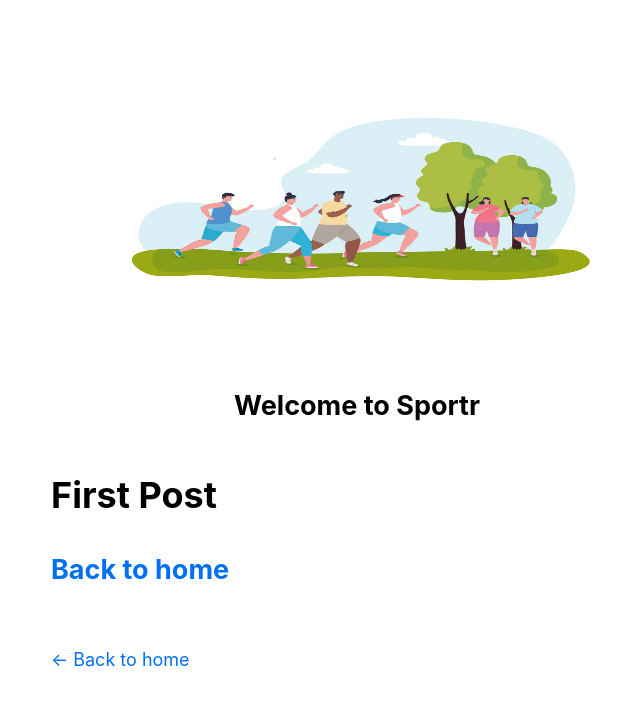
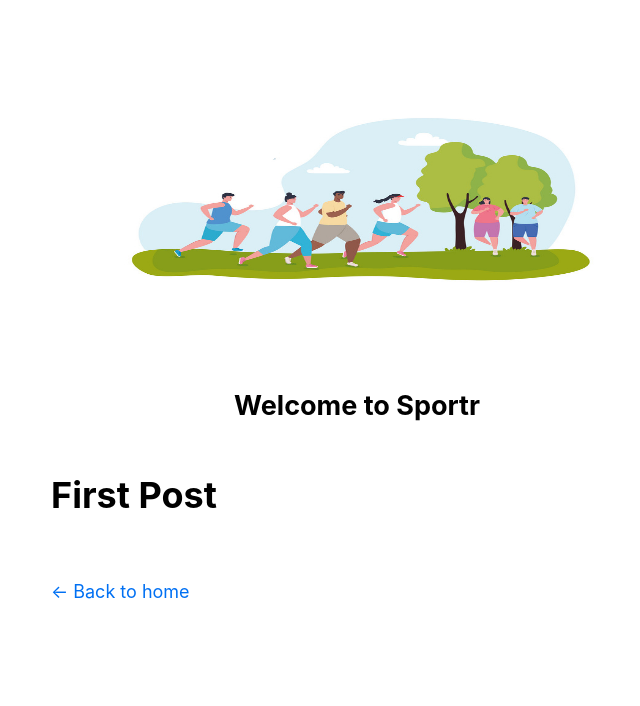
Before and after one commit to christopherdegroot/Sportr, a Next.js app: page /posts/first-post in a window 1280 px wide. Shown: the top 706 px of the page, without its empty margins (283-923 px from the left). Built offline with nearby package versions, Linux system fonts and the light colour scheme.

Commit message:
remove button

```diff
--- a/pages/posts/first-post.js
+++ b/pages/posts/first-post.js
@@ -12,11 +12,7 @@ export default function FirstPost() {
       </Head>
 
       <h1>First Post</h1>
-      <h2>
-        <Link href="/">
-          <a>Back to home</a>
-        </Link>
-      </h2>
+
     </Layout>
   )
 }
```
